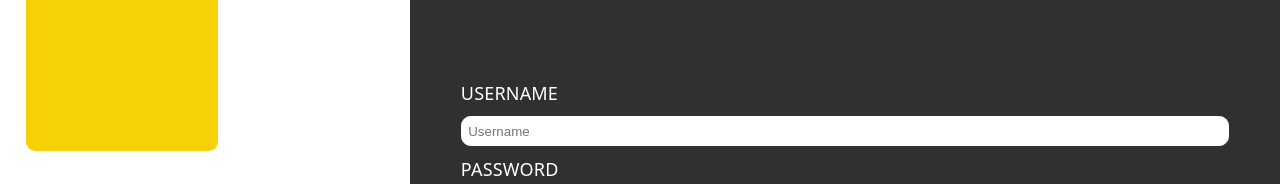
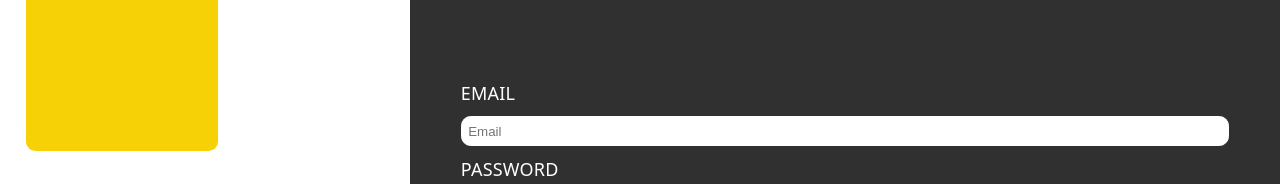
Before and after one commit to LewisSmith291/EmployeePortal, a React (Vite) app in the folder client/: page / in a window 1280 px wide. Shown: the part 239-423 px from the top of the page. Built offline with nearby package versions, Linux system fonts and the light colour scheme; no server answers.

Commit message:
changed username to password

```diff
--- a/client/src/App.jsx
+++ b/client/src/App.jsx
@@ -3,7 +3,7 @@ import { useState } from 'react'
 import './App.css'
 
 function App() {
-  const [username, setUsername] = useState("");
+  const [email, setEmail] = useState("");
   const [password, setPassword] = useState("");
   const [error, setError] = useState("");
   const [loading, setLoading] = useState(false);
@@ -13,8 +13,8 @@ function App() {
   async function handleLogin() {
     setError("");
 
-    if(!username || !password){
-      setError("please enter a username and password");
+    if(!email || !password){
+      setError("please enter an email and password");
       return;
     }
 
@@ -25,12 +25,12 @@ function App() {
         method: "POST",
         headers: {"Content-Type": "application/json"},
         credentials: "include", // sends/recieves sesison cookie cross origin
-        body: JSON.stringify({username,password})
+        body: JSON.stringify({email,password})
       });
 
       if (!response.ok){
-        // Don't reveal if username or password was wrong
-        setError("Invalid username or password");
+        // Don't reveal if email or password was wrong
+        setError("Invalid email or password");
         setLoading(false);
         return;
       }
@@ -64,8 +64,8 @@ function App() {
             </div>
             <div id="gap2" className="gap"style={{height:"5vh"}}></div>
             <div id="inputs">
-              <p>USERNAME</p>
-              <input id="username" className="text-input" placeholder="Username" type="text" value={username} onChange={(e)=>setUsername(e.target.value)}/>
+              <p>EMAIL</p>
+              <input id="email" className="text-input" placeholder="Email" type="text" value={email} onChange={(e)=>setEmail(e.target.value)}/>
               <p>PASSWORD</p>
               <input id="password" className="text-input" placeholder="Password" type="text" value={password} onChange={(e)=>setPassword(e.target.value)}/>
             </div>
```
Also changed, not shown: 1 other file (tests, documents, lock files or other folders).
